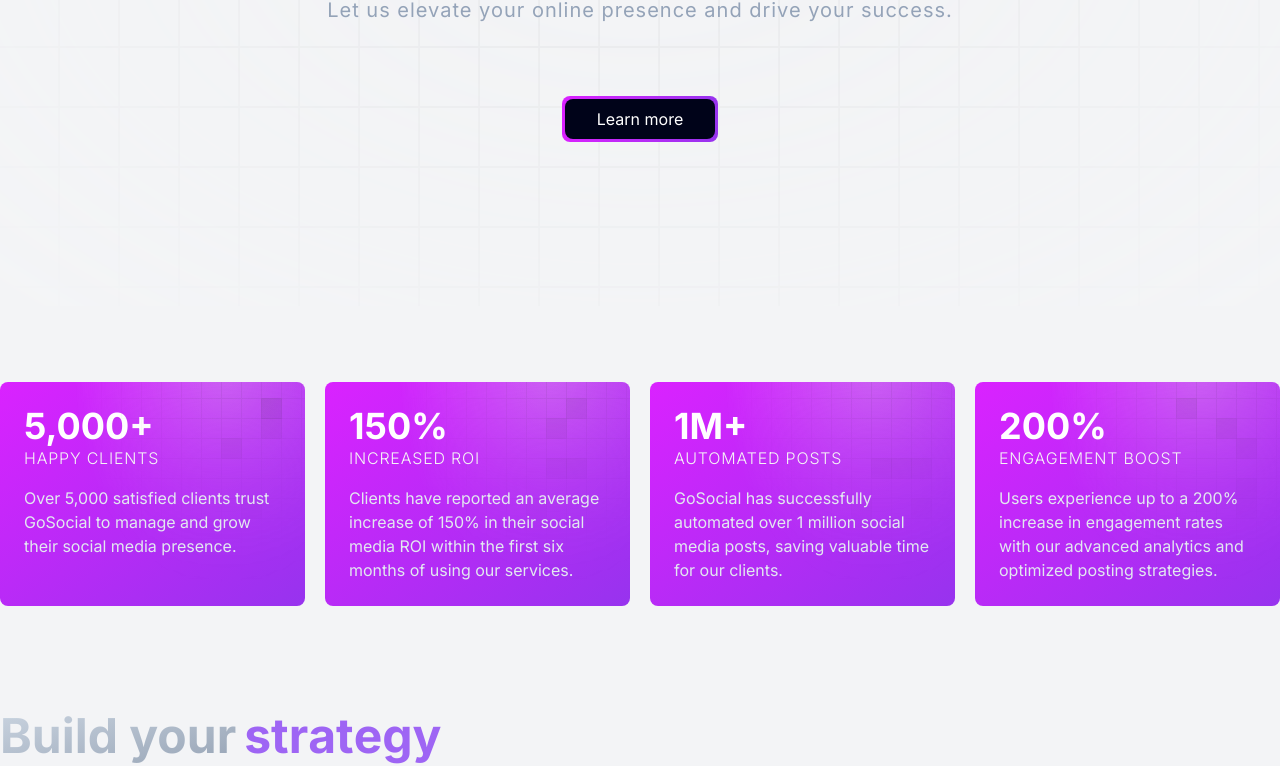
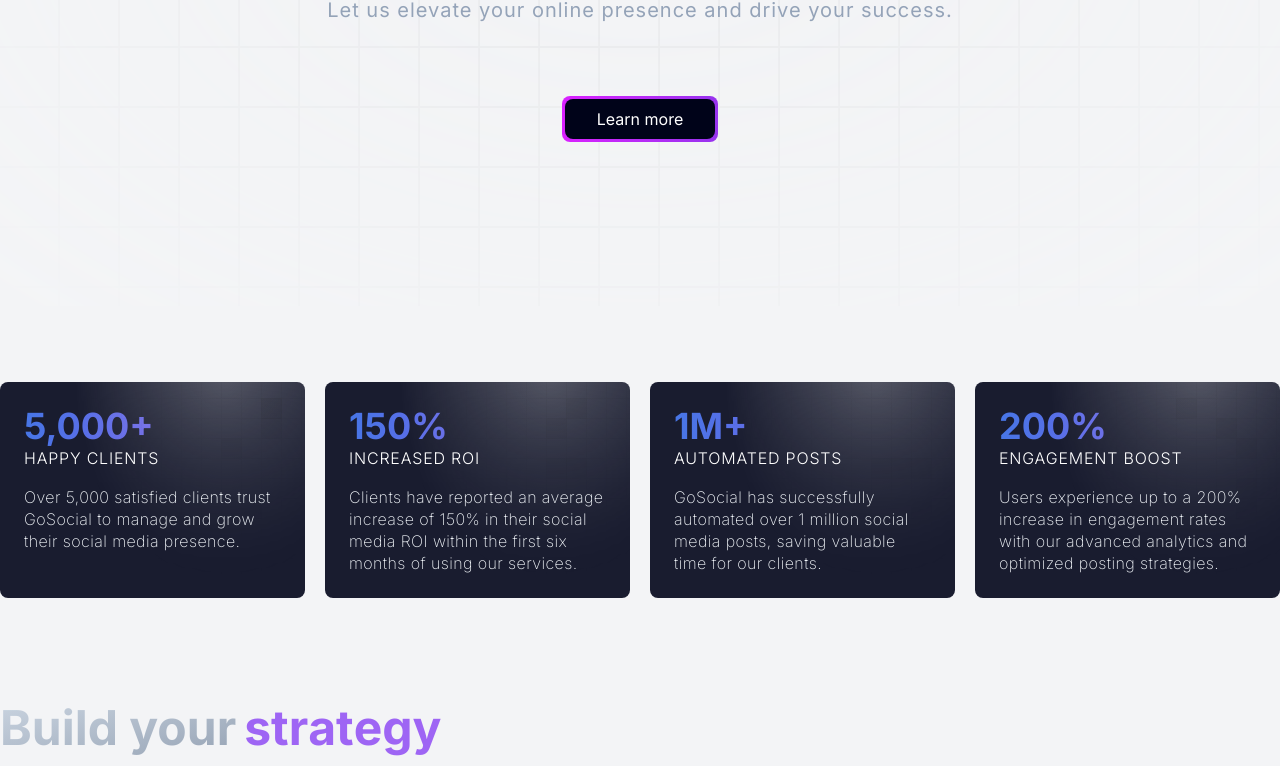
Before and after one commit to borisvicena/gosocial, a Next.js app: page / in a window 1280 px wide. Shown: the part 494-1260 px from the top of the page. Built offline with nearby package versions, Linux system fonts and the light colour scheme.

Commit message:
feat(stats): Improved key stats card color and text

```diff
--- a/components/KeyStatistics.tsx
+++ b/components/KeyStatistics.tsx
@@ -7,16 +7,17 @@ const KeyStatistics = () => {
     <div className="pt-20 lg:pt-30 max-w-7xl mx-auto">
       <div className="grid grid-cols-1 sm:grid-cols-2 md:grid-cols-2 lg:grid-cols-4 gap-10 md:gap-5 mx-auto">
         {gridItems.map(({ id, title, value, description }) => (
-          <div
-            key={id}
-            className="relative bg-gradient-to-br from-[#DA22FF] to-[#9733EE] p-6 rounded-lg overflow-hidden"
-          >
+          <div key={id} className="relative bg-[#191c2f] p-6 rounded-lg overflow-hidden">
             <Grid size={20} />
-            <p className="text-4xl font-bold text-white">{value}</p>
-            <p className="text-base font-light uppercase tracking-wider dark:text-neutral-200 text-neutral-100 relative z-20">
+            <p className="text-4xl font-bold text-transparent bg-gradient-to-r from-[#4776E6] to-[#8E54E9] bg-clip-text">
+              {value}
+            </p>
+            <p className="text-base font-light uppercase tracking-wider dark:text-neutral-200 text-white relative z-20">
               {title}
             </p>
-            <p className="text-slate-200 mt-4 text-base font-normal relative z-20">{description}</p>
+            <p className="text-slate-100 mt-4 text-base font-extralight tracking-wide leading-snug relative z-20">
+              {description}
+            </p>
           </div>
         ))}
       </div>
```
